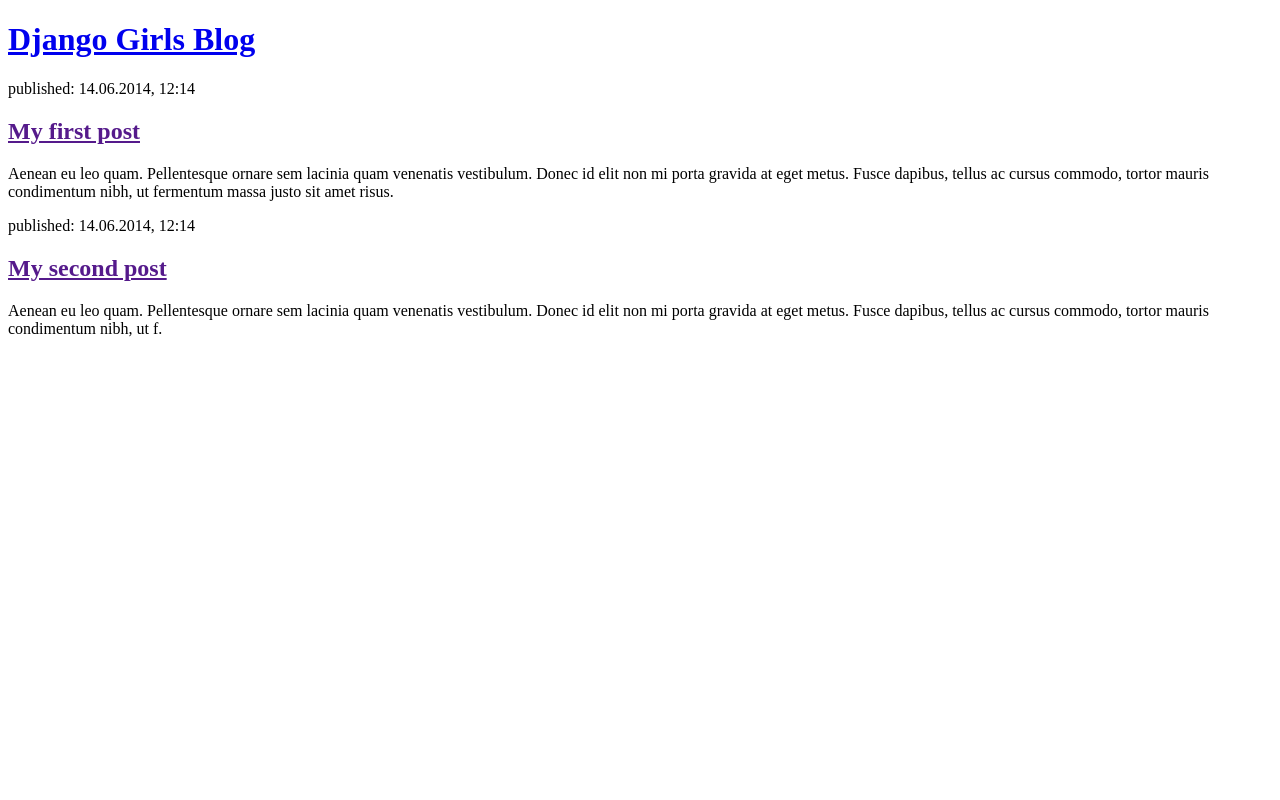
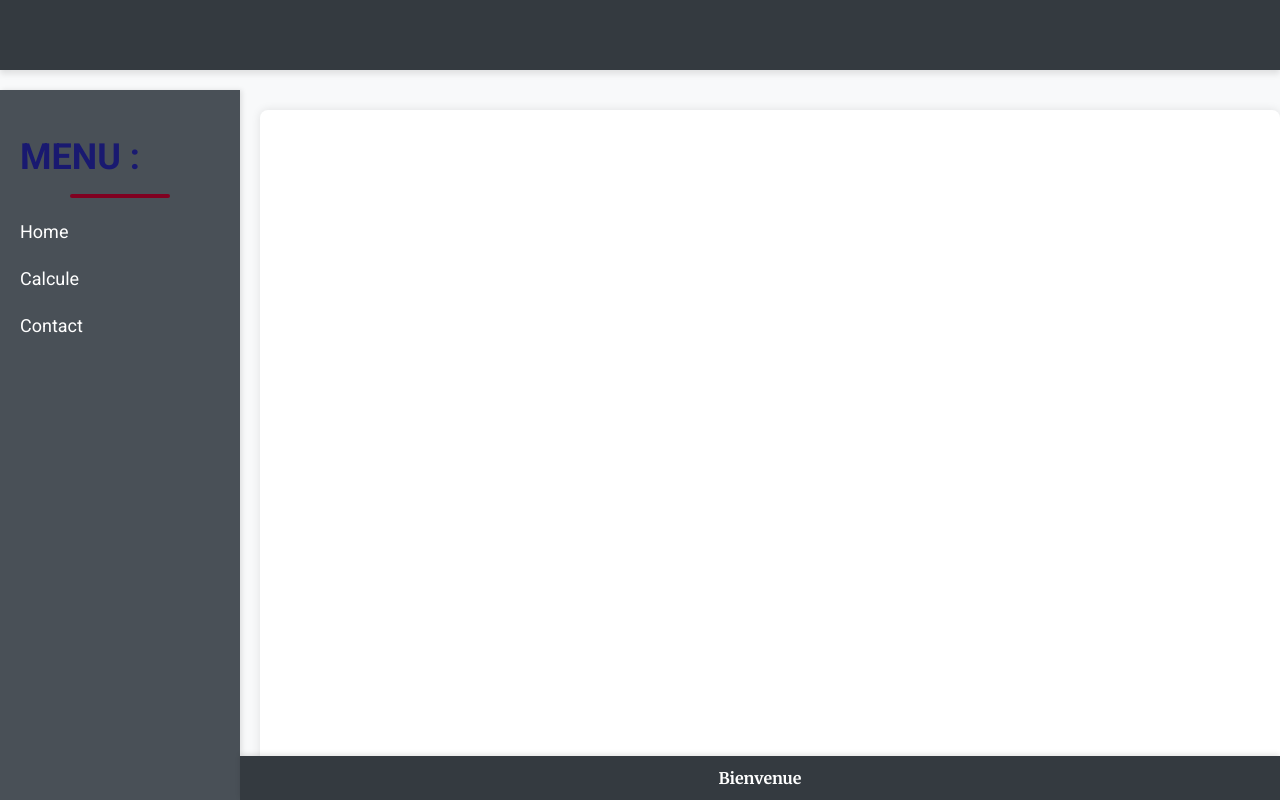
Before and after one commit to aamiinaa004/my-first-blog, a Django app: page / in a window 1280 px wide. Run offline with Django 4.2, Linux system fonts and the light colour scheme.

Commit message:
first commit

```diff
--- /dev/null
+++ b/blog/static/css/blog.css
@@ -0,0 +1,265 @@
+@import url('https://fonts.googleapis.com/css2?family=Lobster&family=Roboto:wght@400;700&family=Merriweather:wght@700&display=swap');
+
+/* Style de base */
+body {
+    font-family: 'Roboto', sans-serif;
+    background-color: #f8f9fa;
+    margin: 0;
+    padding: 0;
+    color: #343a40;
+}
+
+/* En-tête */
+.page-header {
+    background-color: #C25100;
+    margin-top: 0;
+    margin-bottom: 40px;
+    padding: 20px 40px;
+    border-bottom: 5px solid #E57300;
+    text-align: center;
+    box-shadow: 0 4px 6px rgba(0, 0, 0, 0.1);
+}
+
+.page-header h1,
+.page-header h1 a,
+.page-header h1 a:visited,
+.page-header h1 a:active {
+    color: #800020; /* Rouge bordeaux */
+    font-size: 36pt;
+    text-decoration: none;
+    margin: 0;
+    font-family: 'Merriweather', serif; /* Police élégante pour l'en-tête */
+}
+
+/* Titres */
+h1,
+h2,
+h3,
+h4 {
+    font-family: 'Lobster', cursive;
+}
+
+/* Dates */
+.date {
+    color: #828282;
+    font-size: 14px;
+    margin-bottom: 10px;
+}
+
+/* Boutons */
+.save {
+    float: right;
+    background-color: #C25100;
+    color: #ffffff;
+    border: none;
+    padding: 10px 20px;
+    border-radius: 4px;
+    cursor: pointer;
+    transition: background-color 0.3s ease;
+}
+
+.save:hover {
+    background-color: #E57300;
+}
+
+.post-form textarea,
+.post-form input {
+    width: 100%;
+    padding: 10px;
+    margin-bottom: 20px;
+    border: 1px solid #ddd;
+    border-radius: 4px;
+    box-shadow: inset 0 1px 3px rgba(0,0,0,0.1);
+}
+
+.top-menu,
+.top-menu:hover,
+.top-menu:visited {
+    color: #ffffff;
+    float: right;
+    font-size: 26pt;
+    margin-right: 20px;
+    text-decoration: none;
+    transition: color 0.3s ease;
+}
+
+.top-menu:hover {
+    color: #E57300;
+}
+
+.post {
+    margin-bottom: 70px;
+    padding: 20px;
+    background-color: #ffffff;
+    border-radius: 8px;
+    box-shadow: 0 2px 4px rgba(0,0,0,0.1);
+}
+
+.post h2 a,
+.post h2 a:visited {
+    color: #000000;
+    text-decoration: none;
+    transition: color 0.3s ease;
+}
+
+.post h2 a:hover {
+    color: #C25100;
+}
+
+.post > .date,
+.post > .actions {
+    float: right;
+}
+
+.btn-secondary,
+.btn-secondary:visited {
+    color: #C25100;
+    background: none;
+    border: 2px solid #C25100;
+    padding: 10px 20px;
+    border-radius: 4px;
+    text-decoration: none;
+    transition: background-color 0.3s ease, color 0.3s ease;
+    cursor: pointer;
+}
+
+.btn-secondary:hover {
+    color: #FFFFFF;
+    background-color: #C25100;
+}
+
+/* Formulaire */
+#id_ville {
+    width: 300px;
+    padding: 10px;
+    border: 1px solid #ddd;
+    border-radius: 4px;
+    box-shadow: inset 0 1px 3px rgba(0,0,0,0.1);
+}
+
+/* Contenu */
+.contenu {
+    font-family: 'Arial', sans-serif;
+    color: red;
+}
+
+#test {
+    color: blue;
+}
+
+/* Grid layout */
+.grid-container {
+    display: grid;
+    grid-template-areas:
+        "header header"
+        "sidebar main"
+        "footer footer";
+    grid-template-rows: 70px 1fr 50px;
+    grid-template-columns: 240px 1fr;
+    height: 100vh;
+    gap: 20px;
+}
+
+.header {
+    grid-area: header;
+    background-color: #343a40;
+    color: white;
+    text-align: center;
+    padding: 20px 0;
+    font-size: 24px;
+    text-transform: uppercase;
+    box-shadow: 0 4px 6px rgba(0, 0, 0, 0.1);
+}
+
+.sidebar {
+    grid-area: sidebar;
+    background-color: #495057;
+    color: white;
+    padding: 20px;
+    box-shadow: 2px 0 5px rgba(0,0,0,0.1);
+    height: calc(100vh - 90px); /* Adjust for header and footer height */
+    overflow-y: auto;
+}
+
+.sidebar nav ul {
+    list-style: none;
+    padding: 0;
+}
+
+.sidebar nav ul li {
+    margin: 20px 0;
+}
+
+.sidebar nav ul li a {
+    color: white;
+    text-decoration: none;
+    font-size: 18px;
+    transition: color 0.3s ease;
+}
+
+.sidebar nav ul li a:hover {
+    color: #adb5bd;
+}
+
+.main {
+    grid-area: main;
+    padding: 40px;
+    background-color: #ffffff;
+    box-shadow: 0 0 10px rgba(0,0,0,0.1);
+    border-radius: 8px;
+    margin-top: 20px;
+    margin-bottom: 20px;
+    color: black;
+}
+
+.footer {
+    grid-area: footer;
+    background-color: #343a40;
+    color: white;
+    text-align: center;
+    padding: 10px 0;
+    position: fixed;
+    width: calc(100% - 240px);
+    left: 240px;
+    bottom: 0;
+    box-shadow: 0 -2px 5px rgba(0,0,0,0.1);
+    font-family: 'Merriweather', serif;
+}
+
+/* Menu */
+#menuu {
+    font-size: 36px;
+    font-weight: bold;
+    text-align: center;
+    text-transform: uppercase;
+    color: #191970;
+    margin: 20px 0;
+    position: relative;
+}
+
+#menuu::after {
+    content: '';
+    display: block;
+    width: 50%;
+    height: 4px;
+    background-color: #800020;
+    margin: 10px auto;
+    border-radius: 2px;
+}
+.ti {
+    color: white ;
+    font-family: 'Merriweather', serif;
+    font-size: 24px;
+    line-height: 1.5;
+
+
+.contenu {
+    color: black;
+    font-family: 'Playfair Display', serif;
+    font-size: 20px;
+    line-height: 1.6;
+    margin: 20px 0;
+    padding: 10px;
+    text-align: justify;
+    text-shadow: 1px 1px 2px rgba(0, 0, 0, 0.1);
+}
--- /dev/null
+++ b/blog/templates/blog/base.html
@@ -0,0 +1,38 @@
+<html>
+
+    {% csrf_token %}
+    {% load static %}
+
+
+    <head>
+        <title>Django Girls blog</title>
+        <link href="https://cdn.jsdelivr.net/npm/bootstrap@5.3.3/dist/css/bootstrap.min.css" rel="stylesheet" integrity="sha384-QWTKZyjpPEjISv5WaRU9OFeRpok6YctnYmDr5pNlyT2bRjXh0JMhjY6hW+ALEwIH" crossorigin="anonymous">
+        <script src="https://cdn.jsdelivr.net/npm/bootstrap@5.3.3/dist/js/bootstrap.bundle.min.js" integrity="sha384-YvpcrYf0tY3lHB60NNkmXc5s9fDVZLESaAA55NDzOxhy9GkcIdslK1eN7N6jIeHz" crossorigin="anonymous"></script>
+        <link rel="stylesheet" href="https://fonts.googleapis.com/css?family=Lobster&subset=latin,latin-ext">
+        <link rel="stylesheet" href="{% static 'css/blog.css' %}">
+    </head>
+    <body>
+        <div class="grid-container">
+            <header class="header">
+            {% block titre %}
+            {% endblock %}
+            </header>
+            <aside class="sidebar">
+                <nav>
+                    <ul>
+                        <li><a id="menuu" >Menu : </a><li>
+                        <li><a href="{% url 'home' %}">Home</a></li>
+                        <li><a href="{% url 'calcul' %}">Calcule</a></li>
+                        <li><a href="{% url 'contact' %}">Contact</a></li>
+                    </ul>
+                </nav>
+            </aside>
+             <main class="main">
+              {% block main %}
+              {% endblock %}</main>
+            <footer class="footer">Bienvenue</footer>
+        </div>
+    </body>
+    {% block js %}
+    {% endblock %}
+</html>
--- a/blog/templates/blog/post_list.html
+++ b/blog/templates/blog/post_list.html
@@ -1,23 +1,13 @@
-<!DOCTYPE html>
-<html>
-    <head>
-        <title>Django Girls blog</title>
-    </head>
-    <body>
-        <header>
-            <h1><a href="/">Django Girls Blog</a></h1>
-        </header>
+{% extends 'blog/base.html' %}
 
-        <article>
-            <time>published: 14.06.2014, 12:14</time>
-            <h2><a href="">My first post</a></h2>
-            <p>Aenean eu leo quam. Pellentesque ornare sem lacinia quam venenatis vestibulum. Donec id elit non mi porta gravida at eget metus. Fusce dapibus, tellus ac cursus commodo, tortor mauris condimentum nibh, ut fermentum massa justo sit amet risus.</p>
+{% block content %}
+    {% for post in posts %}
+        <article class="post">
+            <time class="date">
+                {{ post.published_date }}
+            </time>
+           <h2><a href="{% url 'post_detail' pk=post.pk %}">{{ post.title }}</a></h2>
+            <p>{{ post.text|linebreaksbr }}</p>
         </article>
-
-        <article>
-            <time>published: 14.06.2014, 12:14</time>
-            <h2><a href="">My second post</a></h2>
-            <p>Aenean eu leo quam. Pellentesque ornare sem lacinia quam venenatis vestibulum. Donec id elit non mi porta gravida at eget metus. Fusce dapibus, tellus ac cursus commodo, tortor mauris condimentum nibh, ut f.</p>
-        </article>
-    </body>
-</html>
+    {% endfor %}
+{% endblock %}
--- a/blog/urls.py
+++ b/blog/urls.py
@@ -1,5 +1,20 @@
+
 from django.urls import path
 from . import views
+
 urlpatterns = [
     path('', views.post_list, name='post_list'),
+    path('amina', views.amina, name='HOME'),
+
+
+
+
+    path('home', views.home, name='home'),
+    path('contact', views.contact, name='contact'),
+    path('calcul', views.calcul, name='calcul'),
+
+
+
+    #path('post/<int:pk>/', views.post_detail, name='post_detail'),
+    path('post/new/', views.post_new, name='post_new'),
 ]
--- a/blog/views.py
+++ b/blog/views.py
@@ -1,4 +1,82 @@
-# blog/views.py
 from django.shortcuts import render
+from django.utils import timezone
+from .models import Post
+from .forms import PostForm,searchForm
+
 def post_list(request):
+    posts = Post.objects.filter(published_date__lte=timezone.now()).order_by('published_date')
     return render(request, 'blog/post_list.html', {})
+
+def post_new(request):
+    form = PostForm()
+    return render(request, 'blog/post_edit.html', {'form': form})
+
+
+def amina(request):
+    form =searchForm(request.POST or None)
+    ville = "casa"
+    print("METHOD:", request.method)
+    print("POST:", request.POST)
+    if request.method=="POST":
+        if "ville" in request.POST :
+            print("ok")
+            if form.is_valid():
+                ville=form.cleaned_data["ville"]
+                ville=ville.capitalize()
+                if ville=="0":
+                    ville="(choisit une ville stp)"
+
+                print("ville choisie:", ville)
+
+    context = {"form":form, "ville":ville,  "prix":20, "unites":"150 km"}
+    return render(request, 'blog/HOME.html', context)
+
+
+
+
+
+def home(request):
+    context={"var":30}
+
+    return render(request, 'blog/home2.html', context)
+
+def contact(request):
+    var = '''
+    salut tous le monde
+    vous allez bien
+    youpiiiiii
+
+    '''
+    context={"var":var}
+    return render(request, 'blog/contact.html', context)
+
+def calcul(request):
+    context={"re":"salut toi"}
+    return render(request, 'blog/calcul.html', context)
+
+
+
+
+
+
+
+"""
+type de variables : texte, numeric, binary...
+creer une variable
+operateurs de comparaisons
+difference entre liste [], dictionnaire {}, tupple()
+indentation
+print
+imports
+
+plus tard:
+conditionnel
+boucles
+
+function
+
+dates
+df
+class
+
+"""
```
Also changed, not shown: blog/forms.py (added, +14 -0 lines), blog/templates/blog/base2.html (added, +32 -0 lines), blog/templates/blog/calcul.html (added, +47 -0 lines), blog/templates/blog/contact.html (added, +29 -0 lines), blog/templates/blog/home.html (added, +30 -0 lines), blog/templates/blog/home2.html (added, +19 -0 lines).
